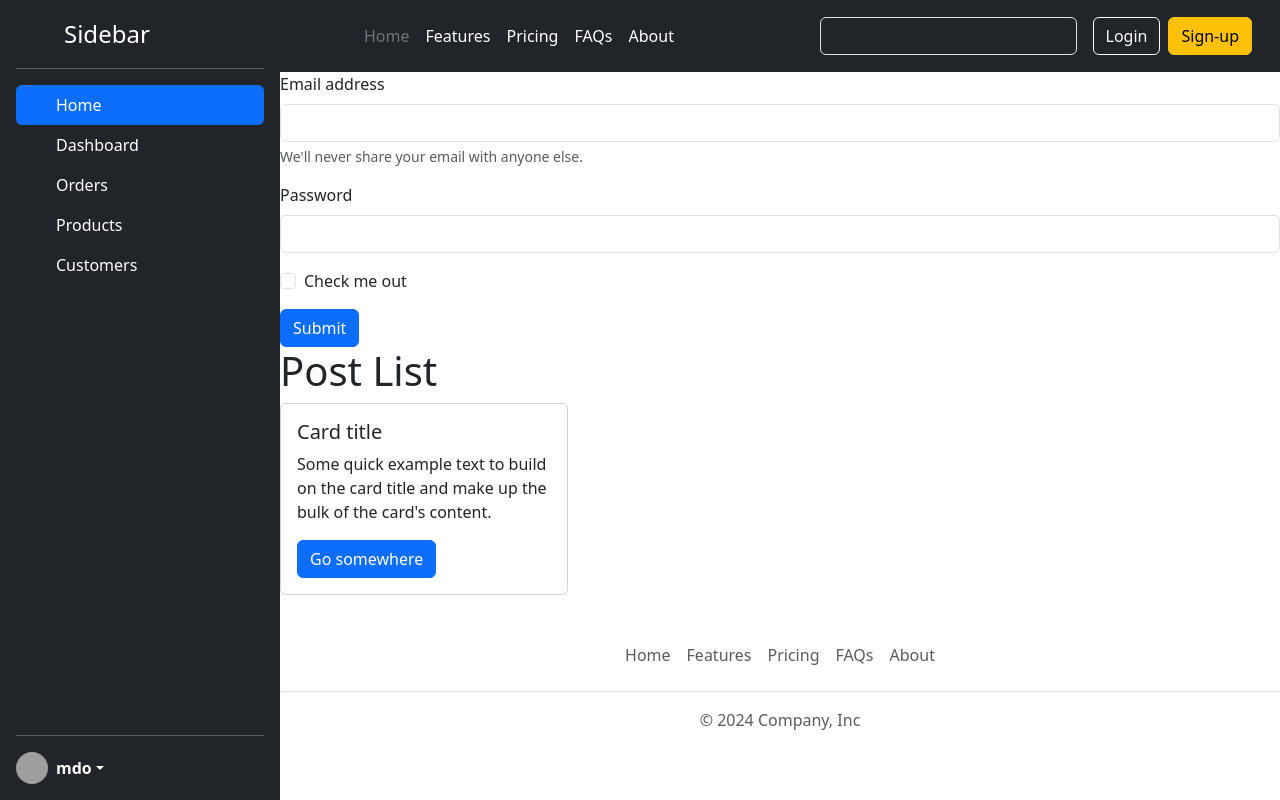
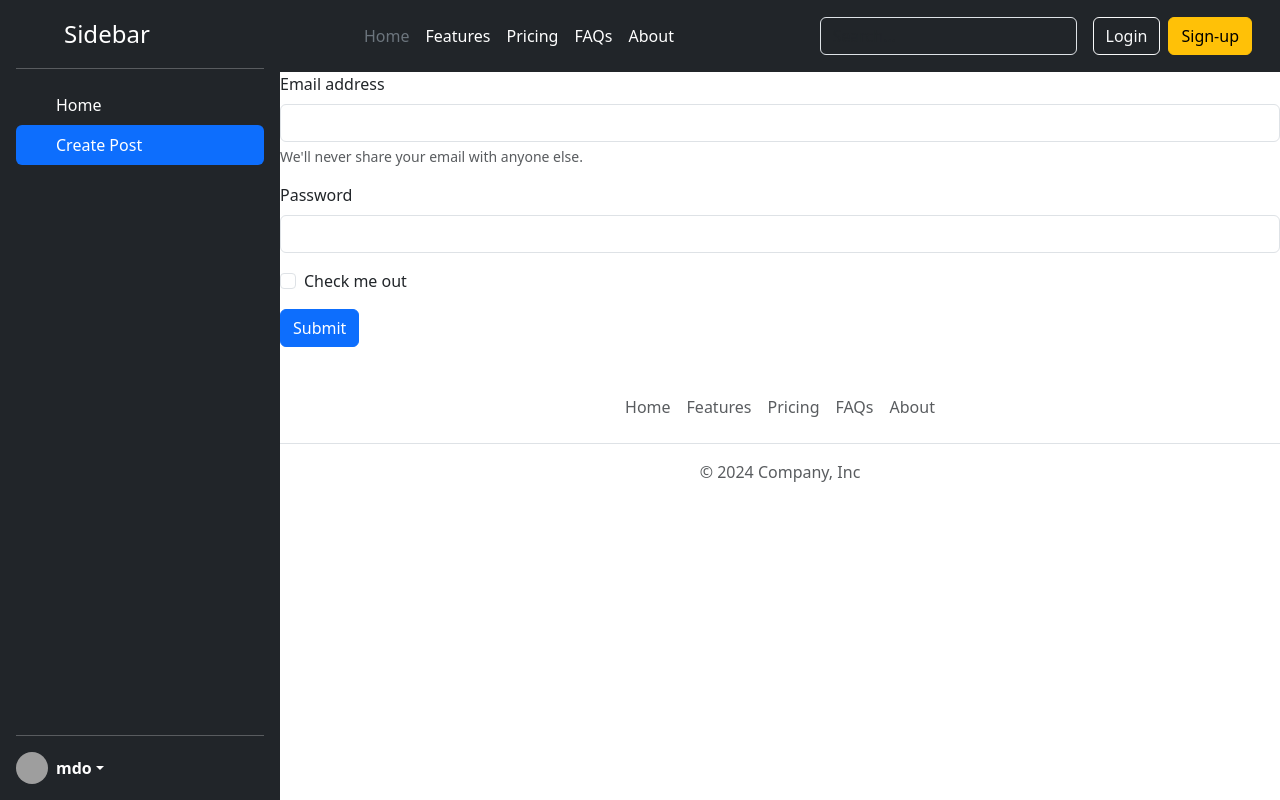
Before and after one commit to singhaditi2004/social-media-react, a React (Vite) app: page / in a window 1280 px wide. Built offline with nearby package versions, Linux system fonts and the light colour scheme; grey boxes are pictures that could not be loaded.

Commit message:
selected tab

```diff
--- a/src/App.jsx
+++ b/src/App.jsx
@@ -1,5 +1,5 @@
+import { useState } from "react";
 import "./App.css";
-import Card from "./Components/Card";
 import CreatePost from "./Components/CreatePost";
 import Footer from "./Components/Footer";
 import Header from "./Components/Header";
@@ -7,13 +7,21 @@ import PostList from "./Components/PostList";
 import SideBar from "./Components/SideBar";
 
 function App() {
+  const [selectedState, setSelectedState] = useState("createPost");
   return (
     <div className="container-app">
-      <SideBar></SideBar>
+      <SideBar
+        selectedState={selectedState}
+        setSelectedState={setSelectedState}
+      ></SideBar>
       <div className="content">
         <Header></Header>
-        <CreatePost></CreatePost>
-        <PostList></PostList>
+        {selectedState == "home" ? (
+          <PostList></PostList>
+        ) : (
+          <CreatePost></CreatePost>
+        )}
+
         <Footer></Footer>
       </div>
     </div>
--- a/src/Components/PostList.jsx
+++ b/src/Components/PostList.jsx
@@ -5,6 +5,9 @@ const PostList = () => {
     <div>
       <h1>Post List</h1>
       <Card></Card>
+      <Card></Card>
+      <Card></Card>
+      <Card></Card>
     </div>
   );
 };
--- a/src/Components/SideBar.jsx
+++ b/src/Components/SideBar.jsx
@@ -1,4 +1,7 @@
-const SideBar = () => {
+const SideBar = ({ selectedState, setSelectedState }) => {
+  const handleOnClick = (tabName) => {
+    setSelectedState(tabName);
+  };
   return (
     <div
       className="d-flex flex-column flex-shrink-0 p-3 text-bg-dark side-bar"
@@ -15,44 +18,31 @@ const SideBar = () => {
       </a>
       <hr />
       <ul className="nav nav-pills flex-column mb-auto">
-        <li className="nav-item">
-          <a href="#" className="nav-link active" aria-current="page">
+        <li className="nav-item" onClick={() => setSelectedState("home")}>
+          <a
+            href="#"
+            className={`nav-link text-white ${
+              selectedState === "home" && "active"
+            }`}
+            aria-current="page"
+          >
             <svg className="bi pe-none me-2" width="16" height="16">
               <use xlinkHref="#home"></use>
             </svg>
             Home
           </a>
         </li>
-        <li>
-          <a href="#" className="nav-link text-white">
+        <li className="nav-item" onClick={() => setSelectedState("createPost")}>
+          <a
+            href="#"
+            className={`nav-link text-white ${
+              selectedState === "createPost" && "active"
+            }`}
+          >
             <svg className="bi pe-none me-2" width="16" height="16">
               <use xlinkHref="#speedometer2"></use>
             </svg>
-            Dashboard
-          </a>
-        </li>
-        <li>
-          <a href="#" className="nav-link text-white">
-            <svg className="bi pe-none me-2" width="16" height="16">
-              <use xlinkHref="#table"></use>
-            </svg>
-            Orders
-          </a>
-        </li>
-        <li>
-          <a href="#" className="nav-link text-white">
-            <svg className="bi pe-none me-2" width="16" height="16">
-              <use xlinkHref="#grid"></use>
-            </svg>
-            Products
-          </a>
-        </li>
-        <li>
-          <a href="#" className="nav-link text-white">
-            <svg className="bi pe-none me-2" width="16" height="16">
-              <use xlinkHref="#people-circle"></use>
-            </svg>
-            Customers
+            Create Post
           </a>
         </li>
       </ul>
```
